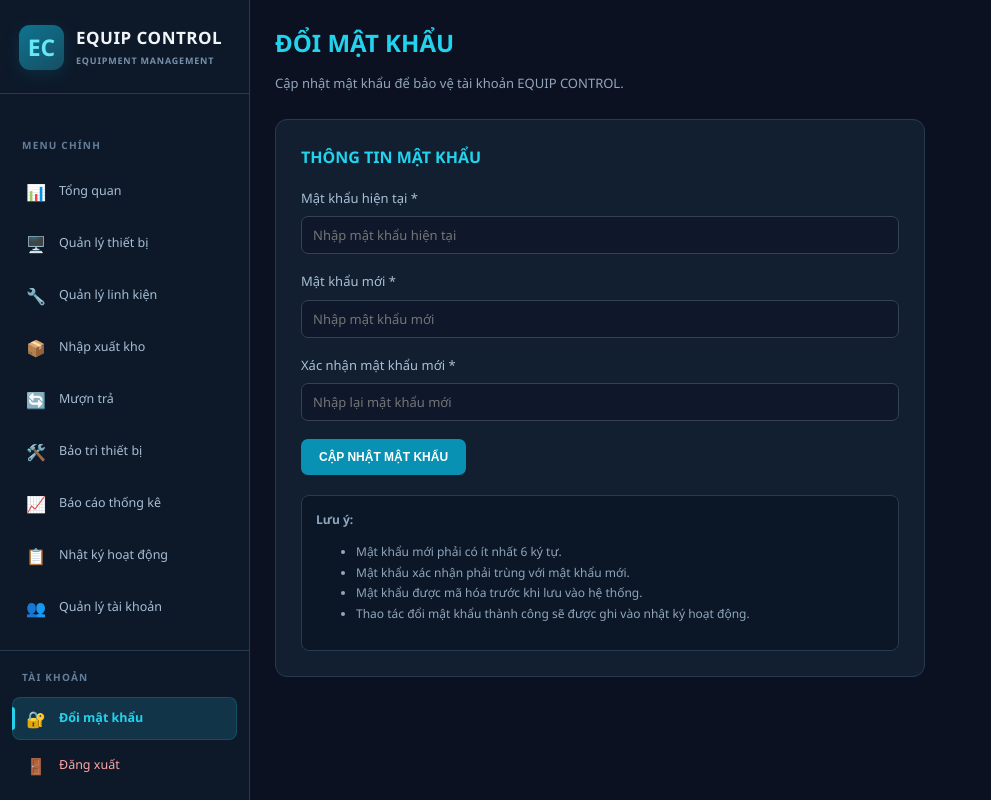
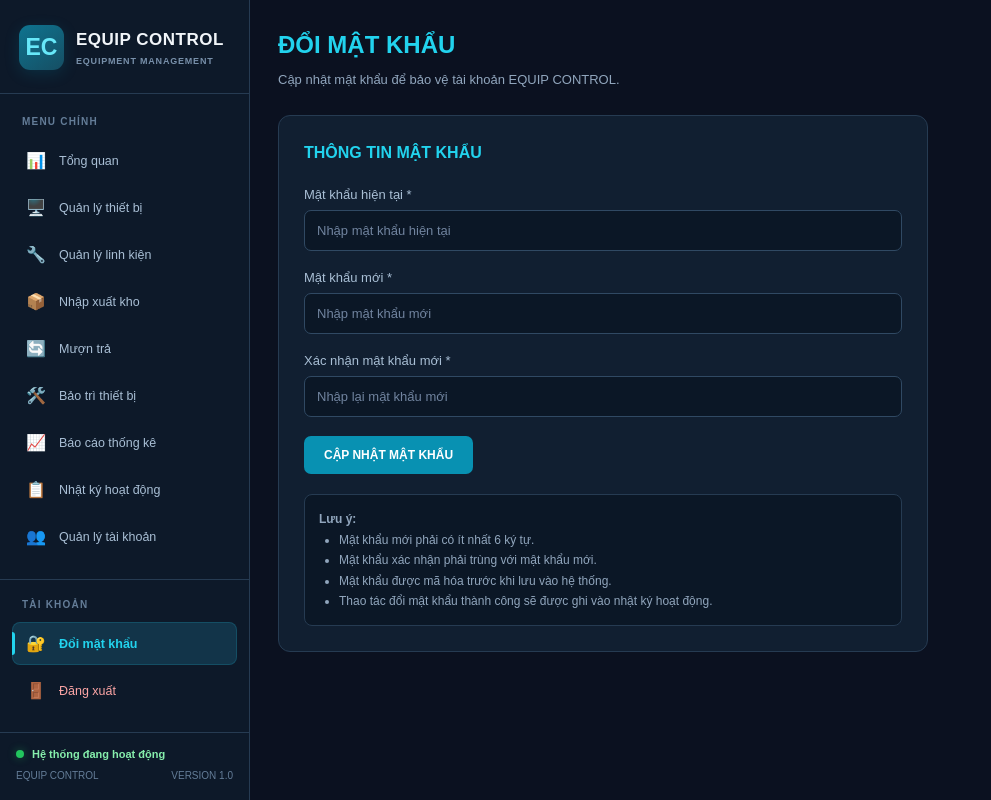
Before and after one commit to ToaiCauGo-lab/equip-control, a PHP site: page /change_password.php in a window 1280 px wide. Shown: the whole page, without its empty margins (0-991 px from the left). Run offline with PHP 8.4, Linux system fonts and the light colour scheme; the visitor is signed in with stand-in values (Sample User, id 1).

Commit message:
Update change_password.php

```diff
--- a/change_password.php
+++ b/change_password.php
@@ -18,7 +18,15 @@ if ($_SERVER["REQUEST_METHOD"] === "POST") {
 
     try {
 
-        if ($currentPassword === "" || $newPassword === "" || $confirmPassword === "") {
+        if ($userId <= 0) {
+            throw new Exception("Phiên đăng nhập không hợp lệ. Vui lòng đăng nhập lại.");
+        }
+
+        if (
+            $currentPassword === "" ||
+            $newPassword === "" ||
+            $confirmPassword === ""
+        ) {
             throw new Exception("Vui lòng nhập đầy đủ thông tin.");
         }
 
@@ -39,10 +47,11 @@ if ($_SERVER["REQUEST_METHOD"] === "POST") {
             SELECT id, username, full_name, password
             FROM users
             WHERE id = ?
+            LIMIT 1
         ");
+
         $stmt->execute([$userId]);
-
-        $user = $stmt->fetch();
+        $user = $stmt->fetch(PDO::FETCH_ASSOC);
 
         if (!$user) {
             throw new Exception("Không tìm thấy tài khoản.");
@@ -54,7 +63,14 @@ if ($_SERVER["REQUEST_METHOD"] === "POST") {
         }
 
         // MÃ HÓA MẬT KHẨU MỚI
-        $hashedPassword = password_hash($newPassword, PASSWORD_DEFAULT);
+        $hashedPassword = password_hash(
+            $newPassword,
+            PASSWORD_DEFAULT
+        );
+
+        if ($hashedPassword === false) {
+            throw new Exception("Không thể mã hóa mật khẩu mới.");
+        }
 
         // CẬP NHẬT DATABASE
         $update = $conn->prepare("
@@ -79,6 +95,8 @@ if ($_SERVER["REQUEST_METHOD"] === "POST") {
 
     } catch (PDOException $e) {
 
+        error_log("Change password database error: " . $e->getMessage());
+
         $message = "Có lỗi xảy ra khi cập nhật mật khẩu. Vui lòng thử lại.";
         $messageType = "error";
 
@@ -98,7 +116,7 @@ if ($_SERVER["REQUEST_METHOD"] === "POST") {
 
     <title>Đổi mật khẩu - EQUIP CONTROL</title>
 
-<link rel="stylesheet" href="/equip-control/assets/css/unified.css">
+    <link rel="stylesheet" href="/assets/css/style.css?v=16">
 
     <style>
         * {
@@ -109,8 +127,12 @@ html, body {
             margin: 0;
             padding: 0;
             min-height: 100%;
-    background: #0b1120;
+            background: #0b1120 !important;
             color: #e5edf8;
+        }
+
+        body {
+            display: block !important;
         }
 
         .sidebar {
@@ -133,11 +155,12 @@ html, body {
             width: calc(100% - 250px) !important;
             min-height: 100vh;
             padding: 0 !important;
+            background: #0b1120 !important;
         }
 
         .password-content {
-    padding: 25px;
             width: 100%;
+            padding: 28px;
         }
 
         .password-heading {
@@ -149,7 +172,7 @@ html, body {
         .password-subtitle {
             color: #91a6bd;
             font-size: 13px;
-    margin-bottom: 25px;
+            margin: 0 0 25px;
         }
 
         .password-card {
@@ -163,11 +186,11 @@ html, body {
         .password-card h3 {
             color: #22d3ee;
             font-size: 16px;
-    margin: 0 0 20px;
+            margin: 0 0 22px;
         }
 
         .password-field {
-    margin-bottom: 18px;
+            margin-bottom: 19px;
         }
 
         .password-field label {
@@ -196,7 +219,7 @@ html, body {
             background: #0891b2;
             color: white;
             border: none;
-    padding: 11px 18px;
+            padding: 12px 20px;
             border-radius: 7px;
             font-size: 12px;
             font-weight: bold;
@@ -238,6 +261,11 @@ html, body {
             line-height: 1.7;
         }
 
+        .password-note ul {
+            margin-bottom: 0;
+            padding-left: 20px;
+        }
+
         @media(max-width: 768px) {
             .sidebar {
                 width: 220px !important;
@@ -270,11 +298,9 @@ html, body {
         </p>
 
         <?php if ($message !== ""): ?>
-
-            <div class="password-alert <?= htmlspecialchars($messageType) ?>">
-                <?= htmlspecialchars($message) ?>
+            <div class="password-alert <?= htmlspecialchars($messageType, ENT_QUOTES, 'UTF-8') ?>">
+                <?= htmlspecialchars($message, ENT_QUOTES, 'UTF-8') ?>
             </div>
-
         <?php endif; ?>
 
         <section class="password-card">
@@ -284,10 +310,11 @@ html, body {
             <form method="POST" autocomplete="off">
 
                 <div class="password-field">
-                    <label>Mật khẩu hiện tại *</label>
+                    <label for="current_password">Mật khẩu hiện tại *</label>
 
                     <input
                         type="password"
+                        id="current_password"
                         name="current_password"
                         required
                         placeholder="Nhập mật khẩu hiện tại"
@@ -295,10 +322,11 @@ html, body {
                 </div>
 
                 <div class="password-field">
-                    <label>Mật khẩu mới *</label>
+                    <label for="new_password">Mật khẩu mới *</label>
 
                     <input
                         type="password"
+                        id="new_password"
                         name="new_password"
                         required
                         minlength="6"
@@ -307,10 +335,11 @@ html, body {
                 </div>
 
                 <div class="password-field">
-                    <label>Xác nhận mật khẩu mới *</label>
+                    <label for="confirm_password">Xác nhận mật khẩu mới *</label>
 
                     <input
                         type="password"
+                        id="confirm_password"
                         name="confirm_password"
                         required
                         minlength="6"
```
Lines whose indentation alone changed are shown as unchanged.
